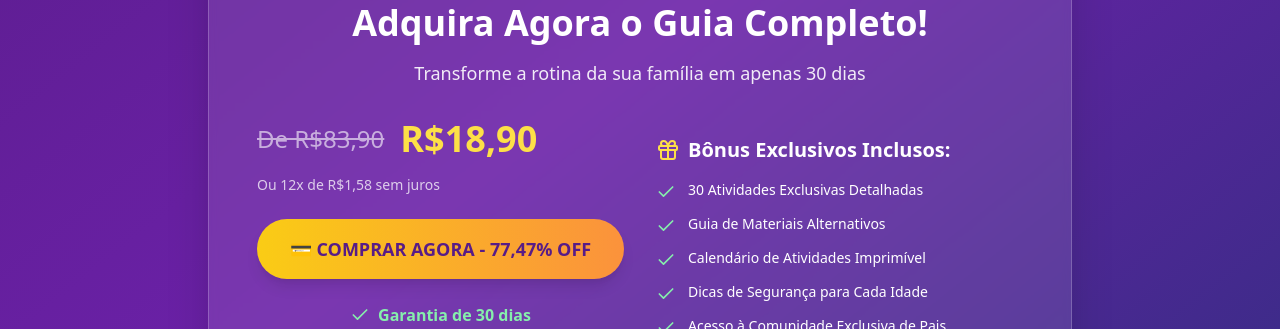
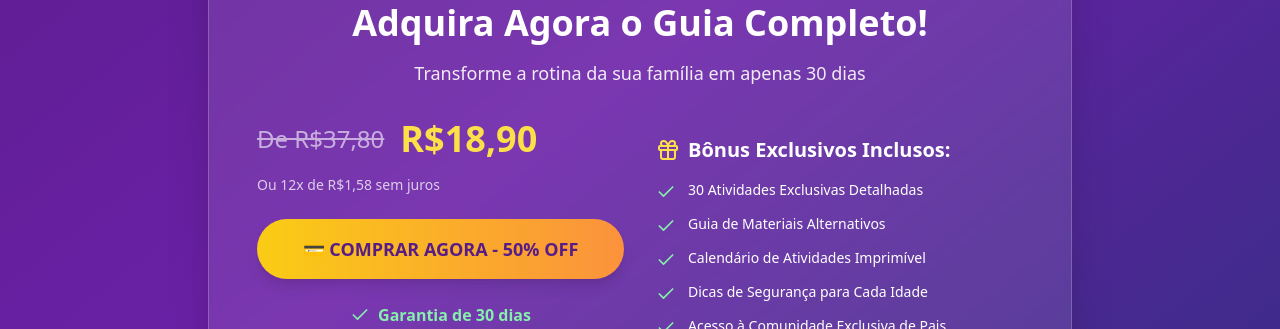
Before and after one commit to ViniZyym/kidie1, a React (Vite) app: page / in a window 1280 px wide. Shown: the part 2220-2549 px from the top of the page. Built offline with nearby package versions, Linux system fonts and the light colour scheme.

Commit message:
Alterar preço original e desconto

```diff
--- a/src/components/OfferCard.tsx
+++ b/src/components/OfferCard.tsx
@@ -42,7 +42,7 @@ export default function OfferCard() {
             <div>
               <div className="mb-6">
                 <div className="flex items-center justify-center md:justify-start space-x-4 mb-4">
-                  <span className="text-2xl line-through opacity-60">De R$83,90</span>
+                  <span className="text-2xl line-through opacity-60">De R$37,80</span>
                   <span className="text-4xl font-bold text-yellow-300">R$18,90</span>
                 </div>
                 <p className="text-center md:text-left text-sm opacity-75">
@@ -51,7 +51,7 @@ export default function OfferCard() {
               </div>
 
               <button className="w-full bg-gradient-to-r from-yellow-400 to-orange-400 hover:from-yellow-300 hover:to-orange-300 text-purple-900 font-bold py-4 px-8 rounded-full text-lg transition-all duration-300 transform hover:scale-105 shadow-lg hover:shadow-xl mb-6">
-                💳 COMPRAR AGORA - 77,47% OFF
+                💳 COMPRAR AGORA - 50% OFF
               </button>
 
               <div className="text-center">
```
